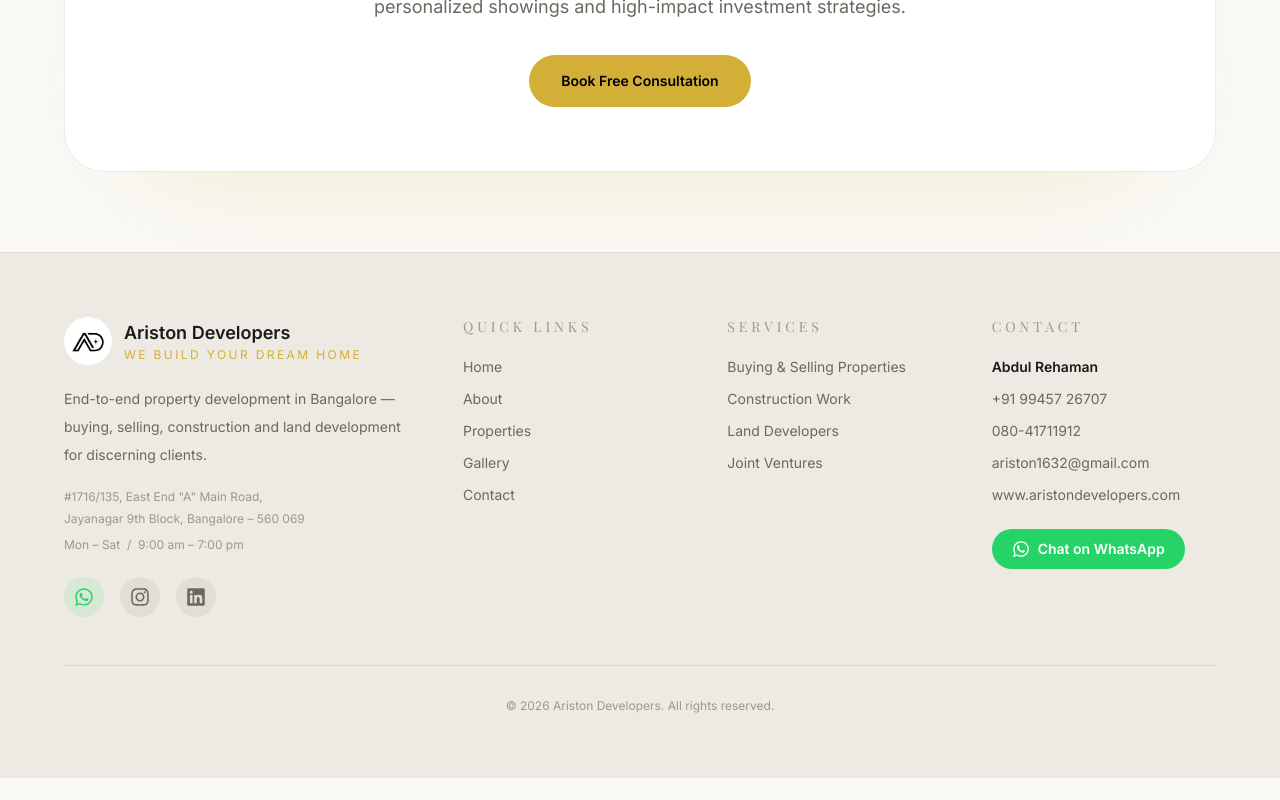
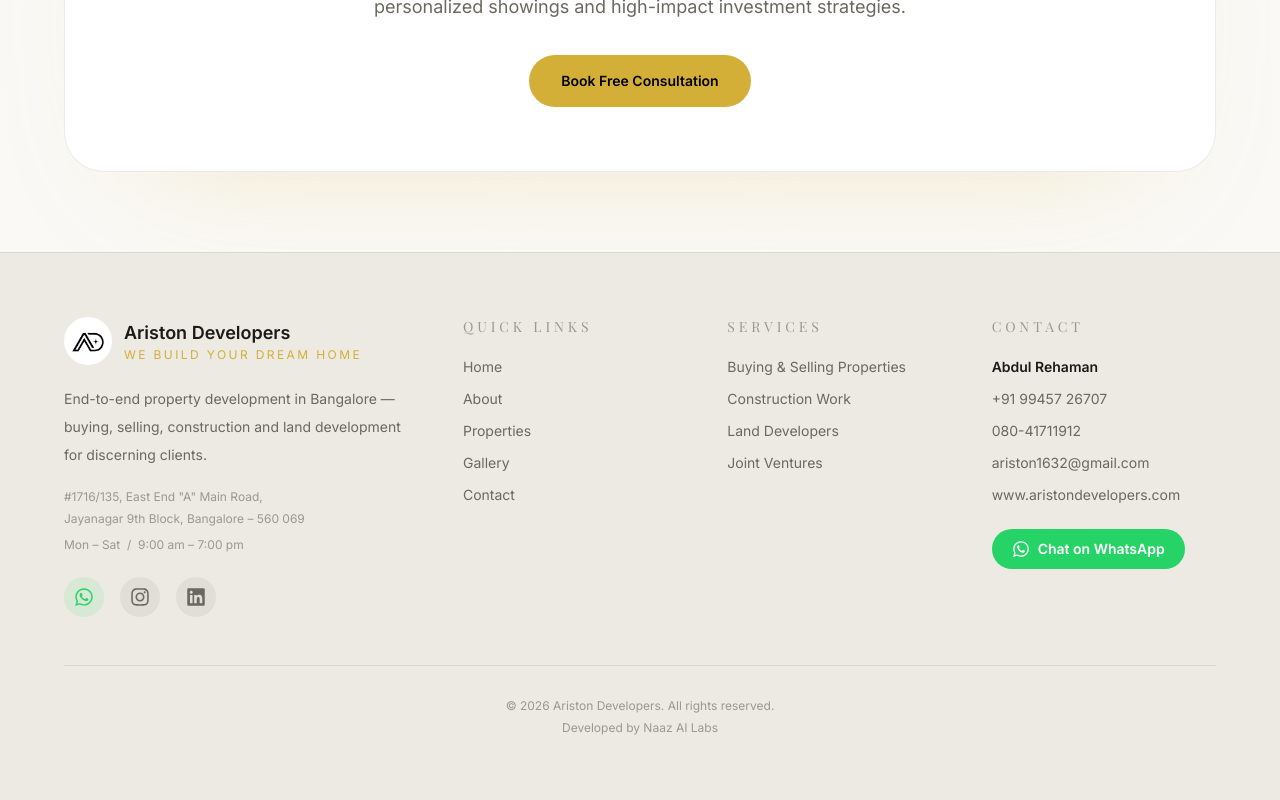
Before and after one commit to RAYYAN01/Abdul-rehman-website, a Next.js app: page / in a window 1280 px wide. Shown: the part 4991-5791 px from the top of the page. Before the commit the page ends 5769 px from the top, so only its background shows below. Built offline with nearby package versions, Linux system fonts and the light colour scheme.

Commit message:
Add "Developed by Naaz AI Labs" credit to footer
Footer is shared across every page (Home, About, Contact, Gallery,
Upcoming Project), so this covers the whole site from one place.

Co-Authored-By: Claude Sonnet 5 <noreply@anthropic.com>

```diff
--- a/components/Footer.tsx
+++ b/components/Footer.tsx
@@ -120,7 +120,8 @@ export default function Footer() {
       </div>
 
       <div className="mt-12 border-t border-black/[0.08] pt-8 text-center text-xs text-[#9B9890]">
-        © {new Date().getFullYear()} Ariston Developers. All rights reserved.
+        <p>© {new Date().getFullYear()} Ariston Developers. All rights reserved.</p>
+        <p className="mt-1.5">Developed by Naaz AI Labs</p>
       </div>
     </footer>
   );
```
